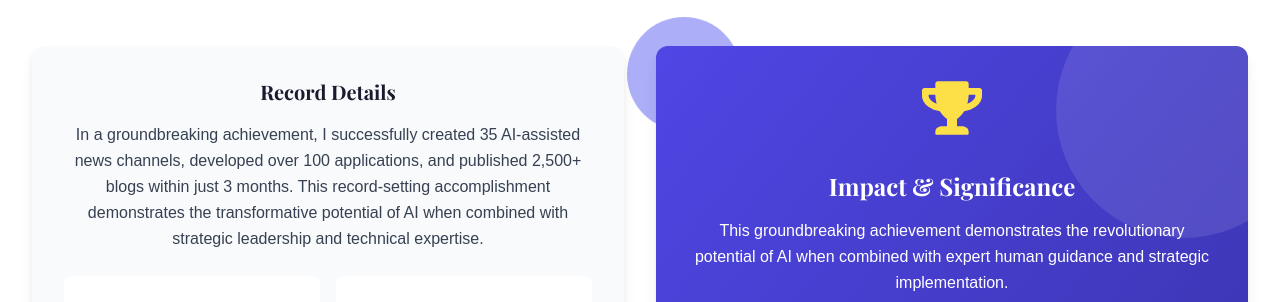
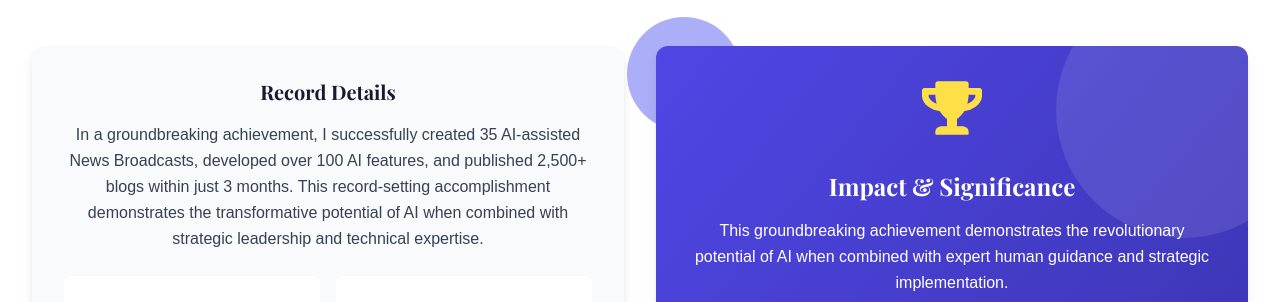
Before and after one commit to Sampathkumarvpatil/DrSampath, a React (Create React App) app in the folder frontend/: page /achievements in a window 1280 px wide. Shown: the part 1380-1682 px from the top of the page. Built offline with nearby package versions, Linux system fonts and the light colour scheme; a web font is replaced by a local one.

Commit message:
auto-commit for 844350bf-3e28-4380-80b7-92c7342e53fc

```diff
--- a/frontend/src/pages/Achievements.js
+++ b/frontend/src/pages/Achievements.js
@@ -48,7 +48,7 @@ const Achievements = () => {
   // World record details
   const worldRecordDetails = {
     title: "Global Benchmark in AI Agent Development",
-    description: "In a groundbreaking achievement, I successfully created 35 AI-assisted news channels, developed over 100 applications, and published 2,500+ blogs within just 3 months. This record-setting accomplishment demonstrates the transformative potential of AI when combined with strategic leadership and technical expertise.",
+    description: "In a groundbreaking achievement, I successfully created 35 AI-assisted News Broadcasts, developed over 100 AI features, and published 2,500+ blogs within just 3 months. This record-setting accomplishment demonstrates the transformative potential of AI when combined with strategic leadership and technical expertise.",
     metrics: [
       { label: "News Channels", value: 35 },
       { label: "Applications", value: 100 },
```
